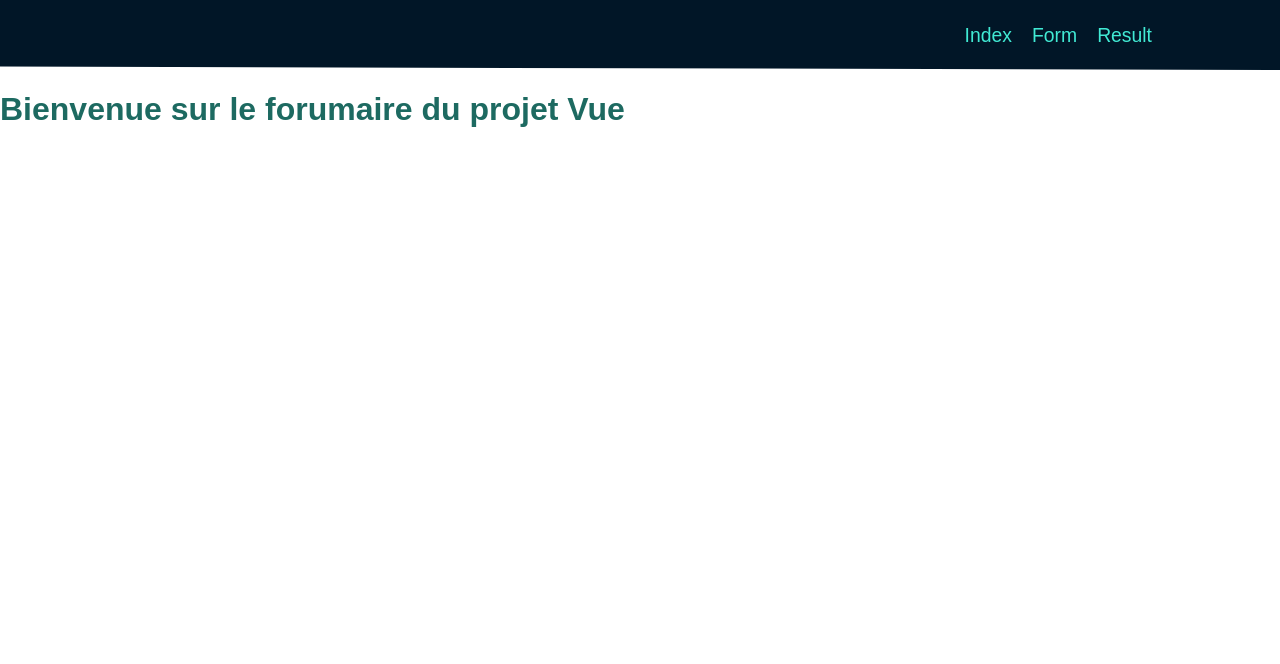
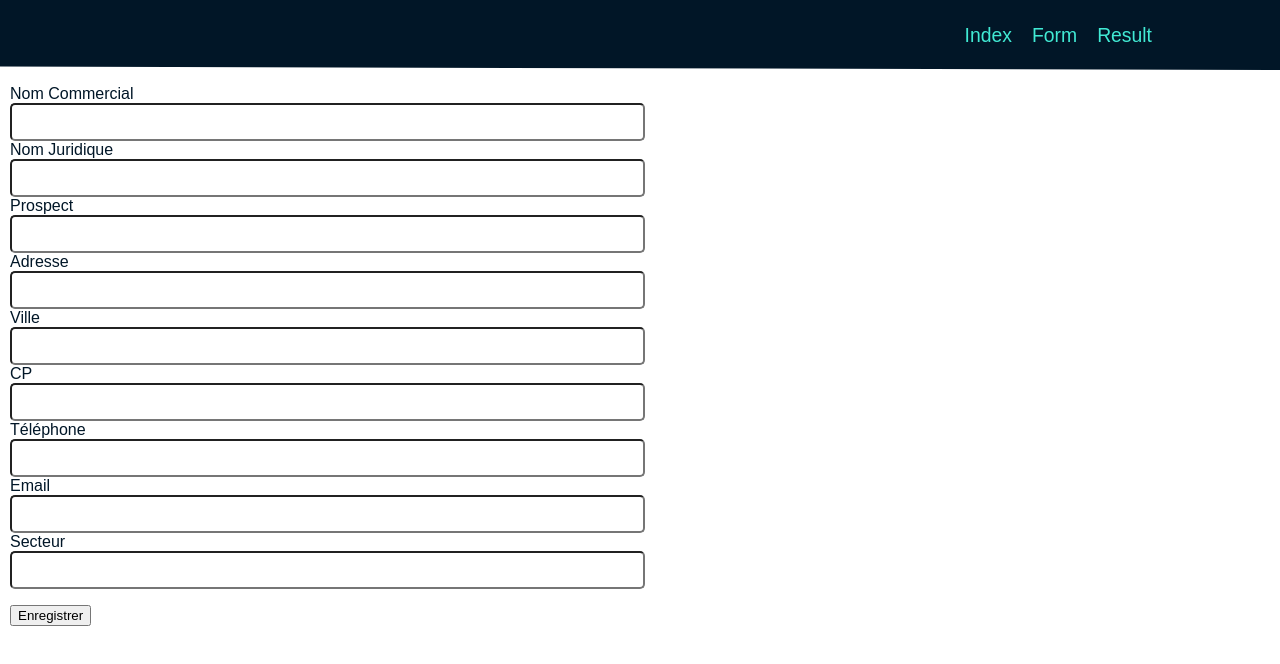
Before and after one commit to Noxtaria/projet-vue-10_2022, a Vue app: page /form in a window 1280 px wide. Shown: the top 664 px of the page. Built offline with nearby package versions, Linux system fonts and the light colour scheme.

Commit message:
Ajout du formulaire dans le composant Form.vue

```diff
--- /dev/null
+++ b/src/components/Form.vue
@@ -0,0 +1,103 @@
+<template>
+
+  <div>
+    <form @submit.prevent="handleSubmit()">
+      <div>
+        <label for="nom_commercial">Nom Commercial</label>
+        <input id="nom_commercial" v-model.trim="form.nom_commercial" />
+      </div>
+      <div>
+        <label for="nom_juridique">Nom Juridique</label>
+        <input id="nom_juridique" v-model.trim="form.nom_juridique" />
+      </div>
+      <div>
+        <label for="prospect">Prospect</label>
+        <input id="prospect" v-model.trim="form.prospect" />
+      </div>
+      <div>
+        <label for="adresse">Adresse</label>
+        <input id="adresse" v-model.trim="form.adresse" />
+      </div>
+      <div>
+        <label for="ville">Ville</label>
+        <input id="ville" v-model.trim="form.ville" />
+      </div>
+      <div>
+        <label for="cp">CP</label>
+        <input id="cp" v-model.trim="form.cp" />
+      </div>
+      <div>
+        <label for="telephone">Téléphone</label>
+        <input id="telephone" v-model.trim="form.telephone" />
+      </div>
+      <div>
+        <label for="email">Email</label>
+        <input id="email" v-model.trim="form.email" />
+      </div>
+      <div>
+        <label for="secteur">Secteur</label>
+        <input id="secteur" v-model.trim="form.secteur" />
+      </div>
+      <p>
+        <button>Enregistrer</button>
+      </p>
+    </form>
+  </div>
+
+
+
+</template>
+
+<script>
+export default {
+  name: 'FormComponent',
+  data() {
+    return {
+      form: {
+        nom_commercial: '',
+        nom_juridique: '',
+        prospect: '',
+        adresse: '',
+        ville: '',
+        cp: '',
+        telephone: '',
+        email: '',
+        secteur: ''
+      }
+    }
+  },
+  methods: {
+    handleSubmit() {
+      console.log(`nom_commercial : "${this.form.nom_commercial}",
+                   nom_juridique : "${this.form.nom_juridique}",
+                   prospect : "${this.form.prospect}",
+                   adresse : "${this.form.adresse}",
+                   ville : "${this.form.ville}",
+                   cp : "${this.form.cp}",
+                   telephone : "${this.form.telephone}",
+                   email : "${this.form.email}",
+                   secteur : "${this.form.secteur}"
+                  `);
+    }
+  }
+}
+</script>
+
+<style scoped>
+
+form {
+  margin-top: 15px;
+  margin-left: 10px;
+  margin-bottom: 10px;
+}
+
+form input{
+  display: flex;
+  flex-wrap: wrap;
+  line-height: 2rem;
+  justify-content: space-between;
+  width: 50%;
+  line-height: 2rem;
+  border-radius: 5px;
+}
+  </style>
--- a/src/main.js
+++ b/src/main.js
@@ -2,8 +2,8 @@ import Vue from 'vue'
 import App from "./App.vue"
 import VueRouter from 'vue-router'
 import IndexComponent from "./pages/Index.vue"
-import FormComponent from "./pages/Form.vue"
-import ResultComponent from "./pages/Result.vue"
+import FormComponent from "./components/Form.vue"
+import ResultComponent from "./components/Result.vue"
 
 Vue.use(VueRouter)
 
--- a/src/pages/Form.vue
+++ /dev/null
@@ -1,10 +0,0 @@
-<template>
-    <h1>Bienvenue sur le forumaire du projet Vue</h1>
-
-  </template>
-
-  <script>
-    export default {
-      name: 'FormComponent'
-    }
-  </script>
--- a/src/pages/Index.vue
+++ b/src/pages/Index.vue
@@ -1,10 +1,16 @@
 <template>
+  <div>
     <h1>Bienvenue sur l'index du projet Vue</h1>
+
+
+  </div>
+
+
 
   </template>
 
   <script>
     export default {
-      name: 'IndexComponent'
-    }
+    name: "IndexComponent",
+}
   </script>
```
Also changed, not shown: src/components/Result.vue (renamed from src/pages/Result.vue), src/router/index.js (added).
